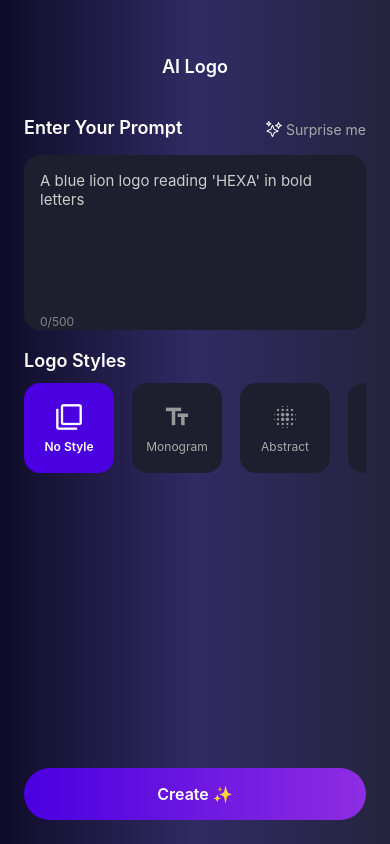
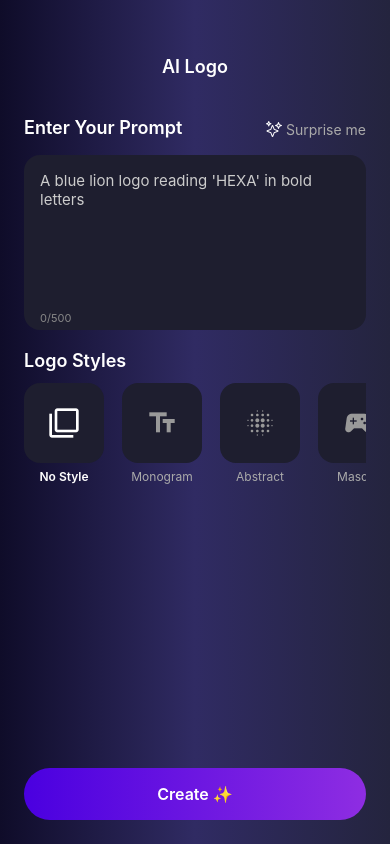
Before and after one commit to gorkeygorkem/ai-logo-generator, a React Native app: screen /Input in a window 390 px wide. Built offline with nearby package versions, Linux system fonts and the light colour scheme.

Commit message:
Update InputScreen styling

```diff
--- a/screens/InputScreen.js
+++ b/screens/InputScreen.js
@@ -8,6 +8,7 @@ import {
   ScrollView,
   FlatList,
   ActivityIndicator,
+  Image,
 } from 'react-native';
 import { LinearGradient } from 'expo-linear-gradient';
 import { Ionicons, MaterialIcons } from '@expo/vector-icons';
@@ -21,15 +22,15 @@ import {
 } from 'firebase/firestore';
 
 const stylesList = [
-  { id: 'no-style', label: 'No Style', icon: 'filter-none' },
-  { id: 'monogram', label: 'Monogram', icon: 'text-fields' },
-  { id: 'abstract', label: 'Abstract', icon: 'blur-on' },
-  { id: 'mascot', label: 'Mascot', icon: 'sports-esports' },
+  { id: 'No-style', label: 'No Style', icon: 'filter-none' },
+  { id: 'Monogram', label: 'Monogram', icon: 'text-fields' },
+  { id: 'Abstract', label: 'Abstract', icon: 'blur-on' },
+  { id: 'Mascot', label: 'Mascot', icon: 'sports-esports' },
 ];
 
 export default function InputScreen({ navigation }) {
   const [prompt, setPrompt] = useState('');
-  const [selectedStyle, setSelectedStyle] = useState('no-style');
+  const [selectedStyle, setSelectedStyle] = useState('No-style');
   const [status, setStatus] = useState('idle'); // idle | processing | done
   const [timerId, setTimerId] = useState(null);
   const [docId, setDocId] = useState(null);
@@ -69,6 +70,18 @@ export default function InputScreen({ navigation }) {
     }
   };
 
+  const surprisePrompts = [
+    'A minimalist fox logo with sharp edges in orange',
+    'A futuristic AI logo with glowing elements in neon blue',
+    'A vintage bakery logo with cursive script and wheat icon',
+  ];
+
+  const handleSurprise = () => {
+    const random =
+      surprisePrompts[Math.floor(Math.random() * surprisePrompts.length)];
+    setPrompt(random);
+  };
+
   const handleChipPress = () => {
     if (status === 'done') {
       navigation.navigate('Output', {
@@ -99,23 +112,35 @@ export default function InputScreen({ navigation }) {
         onPress={handleChipPress}
         disabled={isProcessing}
         activeOpacity={isProcessing ? 1 : 0.7}>
-        <View style={styles.chipContainer}>
-          <View style={styles.chipIcon}>
+        <LinearGradient
+          colors={
+            isProcessing ? ['#1e1e2f', '#1e1e2f'] : ['#4a00e0', '#8e2de2']
+          }
+          start={{ x: 0, y: 0 }}
+          end={{ x: 1, y: 0 }}
+          style={styles.statusChipContainer}>
+          <View style={styles.statusLeftFull}>
             {isProcessing ? (
               <ActivityIndicator size="small" color="#fff" />
             ) : (
-              <Ionicons name="checkmark-circle" size={18} color="#81c784" />
+              <Image
+                source={require('../assets/mock.jpg')}
+                style={styles.statusFullImage}
+              />
             )}
           </View>
-          <View style={styles.chipTextContainer}>
+
+          <View style={styles.statusRight}>
             <Text style={styles.chipMain}>
-              {isProcessing ? 'Creating Your Design…' : 'Your Design is Ready!'}
+              {isProcessing
+                ? 'Creating Your Design...'
+                : 'Your Design is Ready!'}
             </Text>
             <Text style={styles.chipSub}>
-              {isProcessing ? 'Ready in 2 seconds' : 'Tap to see it.'}
+              {isProcessing ? 'Ready in 1 minute' : 'Tap to see it.'}
             </Text>
           </View>
-        </View>
+        </LinearGradient>
       </TouchableOpacity>
     );
   };
@@ -132,7 +157,7 @@ export default function InputScreen({ navigation }) {
 
       <View style={styles.promptHeader}>
         <Text style={styles.labelfirst}>Enter Your Prompt</Text>
-        <TouchableOpacity style={styles.surpriseBtn}>
+        <TouchableOpacity onPress={handleSurprise} style={styles.surpriseBtn}>
           <Ionicons name="sparkles-outline" size={16} color="#fff" />
           <Text style={styles.surpriseText}> Surprise me</Text>
         </TouchableOpacity>
@@ -163,14 +188,19 @@ export default function InputScreen({ navigation }) {
         renderItem={({ item }) => {
           const isSelected = selectedStyle === item.id;
           return (
+            <View style={styles.styleItem}>
               <TouchableOpacity
-              style={[styles.styleCard, isSelected && styles.selectedStyleCard]}
+                style={[
+                  styles.styleCard,
+                  isSelected && styles.selectedStyleCard,
+                ]}
                 onPress={() => setSelectedStyle(item.id)}>
                 <MaterialIcons
                   name={item.icon}
-                size={28}
+                  size={32}
                   color={isSelected ? '#fff' : '#999'}
                 />
+              </TouchableOpacity>
               <Text
                 style={[
                   styles.styleText,
@@ -178,7 +208,7 @@ export default function InputScreen({ navigation }) {
                 ]}>
                 {item.label}
               </Text>
-            </TouchableOpacity>
+            </View>
           );
         }}
       />
@@ -208,16 +238,25 @@ const styles = StyleSheet.create({
   header: {
     marginBottom: 24,
   },
-  label: {
+  screenHeader: {
+    color: '#fff',
     fontSize: 18,
     fontWeight: '600',
-    color: '#fff',
+    textAlign: 'center',
+    marginBottom: 16,
+  },
+
+  promptHeader: {
+    flexDirection: 'row',
+    justifyContent: 'space-between',
+    alignItems: 'center',
     marginBottom: 12,
   },
-  labelfirst: {
-    fontSize: 18,
-    fontWeight: '600',
-    color: '#fff',
+  promptRow: {
+    marginBottom: 20,
+  },
+  inputWrapper: {
+    minHeight: 175,
   },
   textInput: {
     marginTop: 5,
@@ -230,9 +269,15 @@ const styles = StyleSheet.create({
     flex: 1,
     textAlignVertical: 'top',
   },
-  promptRow: {
-    marginBottom: 20,
+  charCount: {
+    position: 'absolute',
+    bottom: 5,
+    left: 16,
+    color: '#888',
+    fontWeight: '400',
+    fontSize: 11,
   },
+
   surpriseBtn: {
     flexDirection: 'row',
     alignSelf: 'flex-end',
@@ -241,23 +286,35 @@ const styles = StyleSheet.create({
     color: '#aaa',
     fontSize: 14,
   },
+
+  label: {
+    fontSize: 18,
+    fontWeight: '600',
+    color: '#fff',
+    marginBottom: 12,
+  },
+  labelfirst: {
+    fontSize: 18,
+    fontWeight: '600',
+    color: '#fff',
+  },
   styleContainer: {
     gap: 6,
   },
+  styleItem: {
+    alignItems: 'center',
+    marginRight: 12,
+  },
   styleCard: {
-    width: 90,
-    height: 90,
+    width: 80,
+    height: 80,
     backgroundColor: '#1e1e2f',
     borderRadius: 16,
     alignItems: 'center',
     justifyContent: 'center',
-    marginRight: 12,
-  },
-  selectedStyleCard: {
-    backgroundColor: '#4a00e0',
   },
   styleText: {
-    marginTop: 8,
+    marginTop: 6,
     color: '#aaa',
     fontSize: 12,
   },
@@ -265,6 +322,7 @@ const styles = StyleSheet.create({
     color: '#fff',
     fontWeight: '600',
   },
+
   button: {
     overflow: 'hidden',
     borderRadius: 50,
@@ -278,45 +336,29 @@ const styles = StyleSheet.create({
     fontSize: 16,
     fontWeight: '600',
   },
-  statusChip: {
+
+  statusChipContainer: {
     flexDirection: 'row',
-    alignItems: 'center',
-    backgroundColor: '#444',
-    paddingVertical: 8,
-    paddingHorizontal: 16,
-    borderRadius: 20,
+    height: 72,
+    borderRadius: 24,
+    overflow: 'hidden',
+    alignItems: 'stretch',
   },
-  chipDone: {
-    backgroundColor: '#2e7d32',
-  },
-  chipText: {
-    color: '#fff',
-    fontSize: 14,
-  },
-  promptHeader: {
-    flexDirection: 'row',
-    justifyContent: 'space-between',
-    alignItems: 'center',
-    marginBottom: 12,
-  },
-  chipContainer: {
-    flexDirection: 'row',
-    backgroundColor: '#2f2f3b',
-    padding: 16,
-    borderRadius: 16,
+  statusLeftFull: {
+    width: 72,
+    height: '100%',
+    backgroundColor: '#00000033',
+    justifyContent: 'center',
     alignItems: 'center',
   },
-  chipIcon: {
-    width: 32,
-    height: 32,
-    borderRadius: 16,
-    backgroundColor: '#444',
-    alignItems: 'center',
+  statusFullImage: {
+    width: 80,
+    height: 80,
+  },
+  statusRight: {
+    flex: 1,
     justifyContent: 'center',
-    marginRight: 12,
-  },
-  chipTextContainer: {
-    flex: 1,
+    paddingHorizontal: 16,
   },
   chipMain: {
     color: '#fff',
@@ -328,21 +370,4 @@ const styles = StyleSheet.create({
     fontSize: 12,
     marginTop: 2,
   },
-  screenHeader: {
-    color: '#fff',
-    fontSize: 18,
-    fontWeight: '600',
-    textAlign: 'center',
-    marginBottom: 16,
-  },
-  inputWrapper: {
-    minHeight: 175,
-  },
-  charCount: {
-    position: 'absolute',
-    bottom: 1,
-    left: 16,
-    color: '#888',
-    fontSize: 12,
-  },
 });
```
Lines whose indentation alone changed are shown as unchanged.
